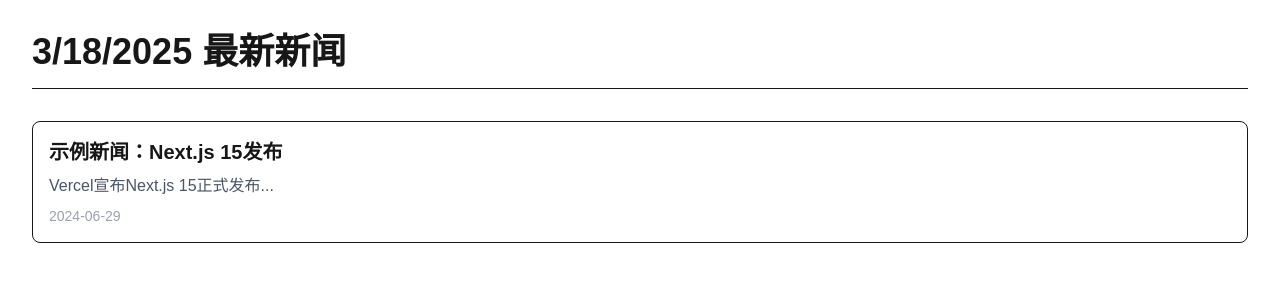
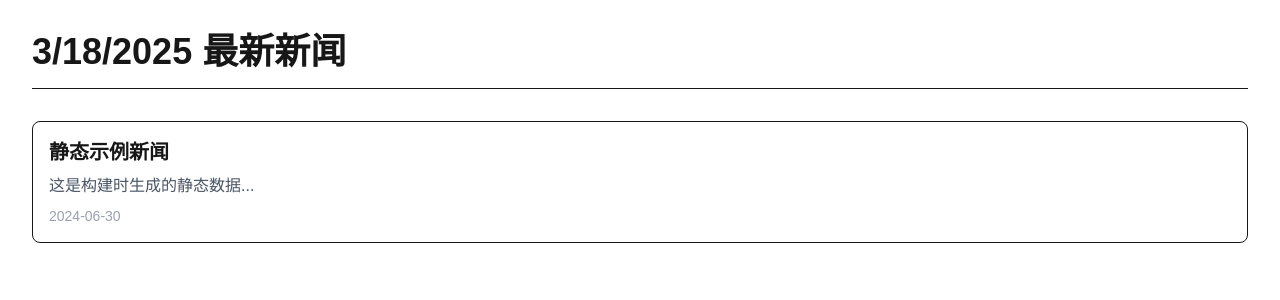
Before and after one commit to Sniper1211/ok9981-news-web, a Next.js app: page / in a window 1280 px wide. Shown: the top 300 px of the page. Built offline with nearby package versions, Linux system fonts and the light colour scheme.

Commit message:
fix: 修复构建时API调用问题

```diff
--- a/app/api/news/route.ts
+++ b/app/api/news/route.ts
@@ -1,6 +1,15 @@
 import { NextResponse } from 'next/server'
 import newsData from '@/data/news.json'
 
+export const dynamic = 'force-static' // 添加此行强制静态生成
+
 export async function GET() {
-  return NextResponse.json(newsData)
+    return NextResponse.json([
+    {
+        id: 1,
+        title: "静态示例新闻",
+        content: "这是构建时生成的静态数据...",
+        date: "2024-06-30"
+    }
+    ])
 }
--- a/app/page.tsx
+++ b/app/page.tsx
@@ -1,9 +1,16 @@
 async function getNews() {
-  const res = await fetch('http://localhost:3000/api/news')
+  // 改用相对路径
+  const res = await fetch('/api/news')
+  // 或者直接读取本地数据（推荐用于静态生成）
+  // import newsData from '@/data/news.json'
   return res.json()
 }
+export default async function Home() {
+  // 生产环境禁用服务端数据获取
+  if (process.env.NODE_ENV === 'production') {
+    return <div>Loading...</div>
+  }
 
-export default async function Home() {
   const news = await getNews()
 
   return (
--- a/data/news.json
+++ b/data/news.json
@@ -1,8 +1,8 @@
 [
     {
-      "id": 1,
-      "title": "示例新闻：Next.js 15发布",
-      "content": "Vercel宣布Next.js 15正式发布...",
-      "date": "2024-06-29"
+        "id": 1,
+        "title": "示例新闻：网站部署成功",
+        "content": "新闻聚合站已成功上线...",
+        "date": "2024-06-30"
     }
-  ]
+]
```
